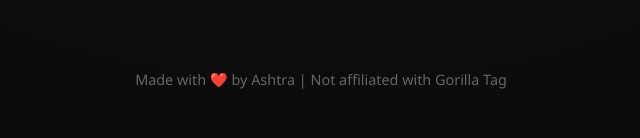
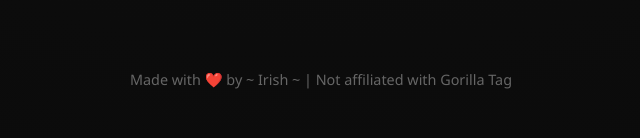
Before and after one commit to olliejhjhjhjhjhjhjhjhjhjhjhjhjh/ashtra-menu-website, a plain HTML site: page index.html in a window 1280 px wide. Shown: the part 2100-2238 px from the top of the page, 319-959 px from the left. Drawn offline with Linux system fonts and the light colour scheme; no server answers.

Commit message:
Update footer attribution from Ashtra to ~ Irish ~

```diff
--- a/index.html
+++ b/index.html
@@ -58,7 +58,7 @@
     <p id="last-updated">Loading...</p>
   </section>
 
-  <footer><p>Made with ❤️ by Ashtra | Not affiliated with Gorilla Tag</p></footer>
+  <footer><p>Made with ❤️ by ~ Irish ~ | Not affiliated with Gorilla Tag</p></footer>
   <script src="renderer.js"></script>
 </body>
 </html>
```
